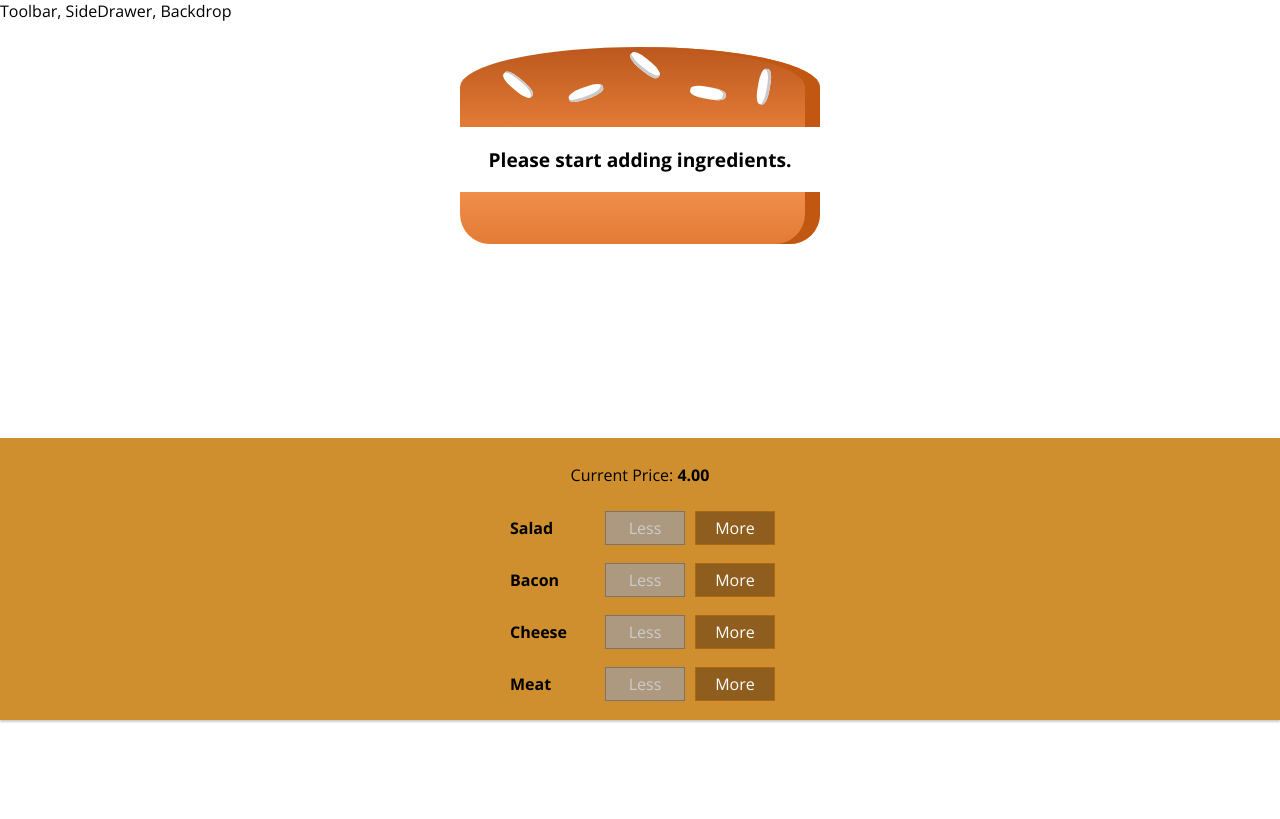
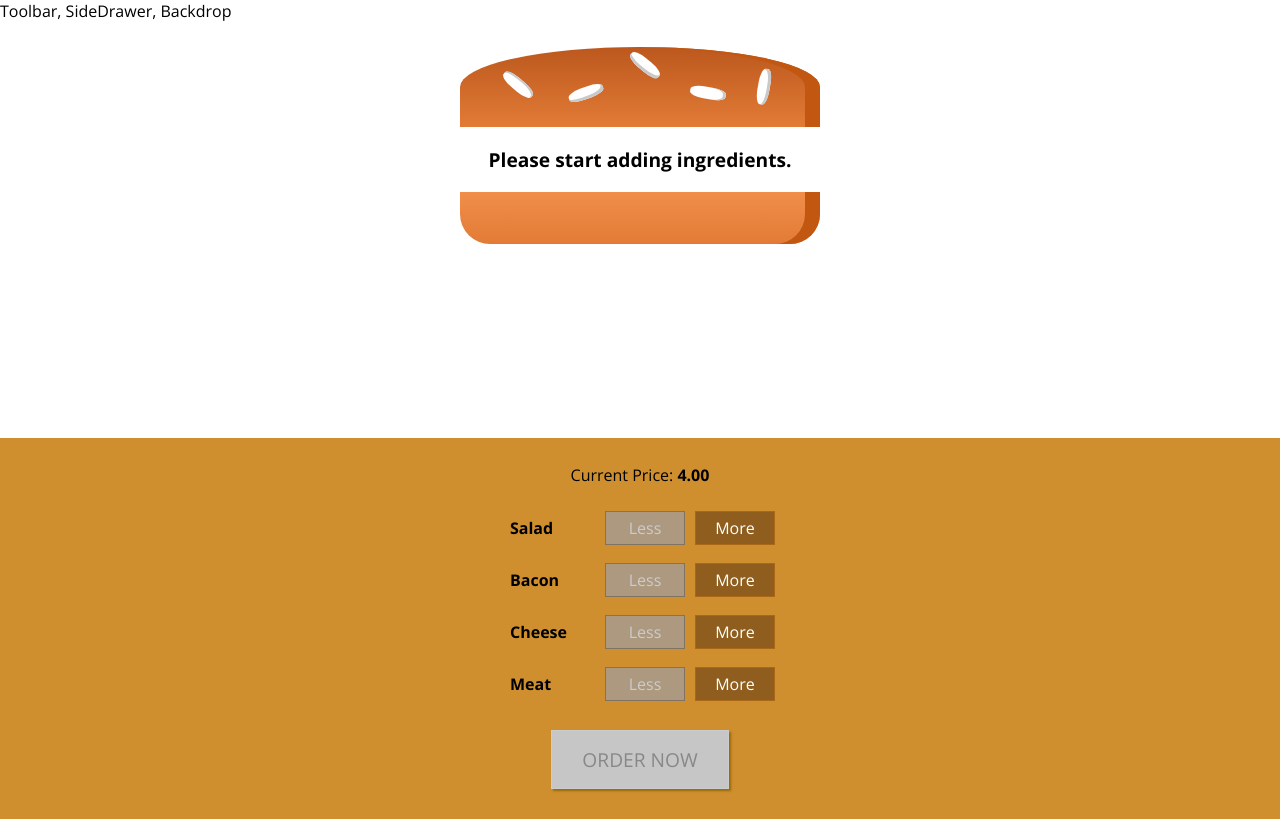
Before and after one commit to aakashthapa001/myburger, a React app: page / in a window 1280 px wide. Built offline with nearby package versions, Linux system fonts and the light colour scheme.

Commit message:
Created a Order button and set to active only when there is an ingredient in the state

```diff
--- a/src/components/Burger/BuildControls/BuildControls.js
+++ b/src/components/Burger/BuildControls/BuildControls.js
@@ -25,6 +25,12 @@
         />
       })
     }
+    <button
+      className={classes.OrderButton}
+      disabled={!props.purchasable}
+    >
+      ORDER NOW
+    </button>
   </div>
 );
 
--- a/src/components/Burger/BuildControls/BuildControls.scss
+++ b/src/components/Burger/BuildControls/BuildControls.scss
@@ -8,3 +8,43 @@
   margin: auto;
   padding: 10px 0;
 }
+
+.OrderButton {
+  background-color: #DAD735;
+  outline: none;
+  cursor: pointer;
+  border: 1px solid #966909;
+  color: #966909;
+  font-family: inherit;
+  font-size: 1.2em;
+  padding: 15px 30px;
+  box-shadow: 2px 2px 2px #966909;
+  margin: 20px;
+  &:hover,
+  &:active {
+    background-color: #A0DB41;
+    border: 1px solid #966909;
+    color: #966909;
+  }
+  &:disabled {
+    background-color: #C7C6C6;
+    cursor: not-allowed;
+    border: 1px solid #ccc;
+    color: #888888;
+  }
+  &:not(:disabled) {
+    animation: enable 0.3s linear;
+  }
+}
+
+@keyframes enable {
+  0% {
+    transform: scale(1);
+  }
+  60% {
+    transform: scale(1.1);
+  }
+  100% {
+    transform: scale(1);
+  }
+}
--- a/src/containers/BurgerBuilder/BurgerBuilder.js
+++ b/src/containers/BurgerBuilder/BurgerBuilder.js
@@ -25,7 +25,22 @@
       cheese: 0,
       meat: 0
     },
-    totalPrice: 4
+    totalPrice: 4,
+    purchasable: false
+  }
+
+  updatePurchaseState(ingredients) {
+    const sum = Object.keys(ingredients)
+      .map(igkey => {
+        return ingredients[igkey];
+      })
+      .reduce((sum, el) => {
+        return sum + el;
+      }, 0);
+
+    this.setState({
+      purchasable: sum > 0
+    });
   }
 
   addIngredientHandler = (type) => {
@@ -44,6 +59,7 @@
       totalPrice: newPrice,
       ingredients: updatedIngredient
     });
+    this.updatePurchaseState(updatedIngredient);
   };
 
   removeIngredientHandler = (type) => {
@@ -67,6 +83,7 @@
       totalPrice: newPrice,
       ingredients: updatedIngredient
     });
+    this.updatePurchaseState(updatedIngredient);
   };
 
   render() {
@@ -85,6 +102,7 @@
           ingredientAdded={this.addIngredientHandler}
           ingredientRemoved={this.removeIngredientHandler}
           disabled={disableInfo}
+          purchasable={this.state.purchasable}
           price={this.state.totalPrice}
         />
       </AuxWrapper>
```
